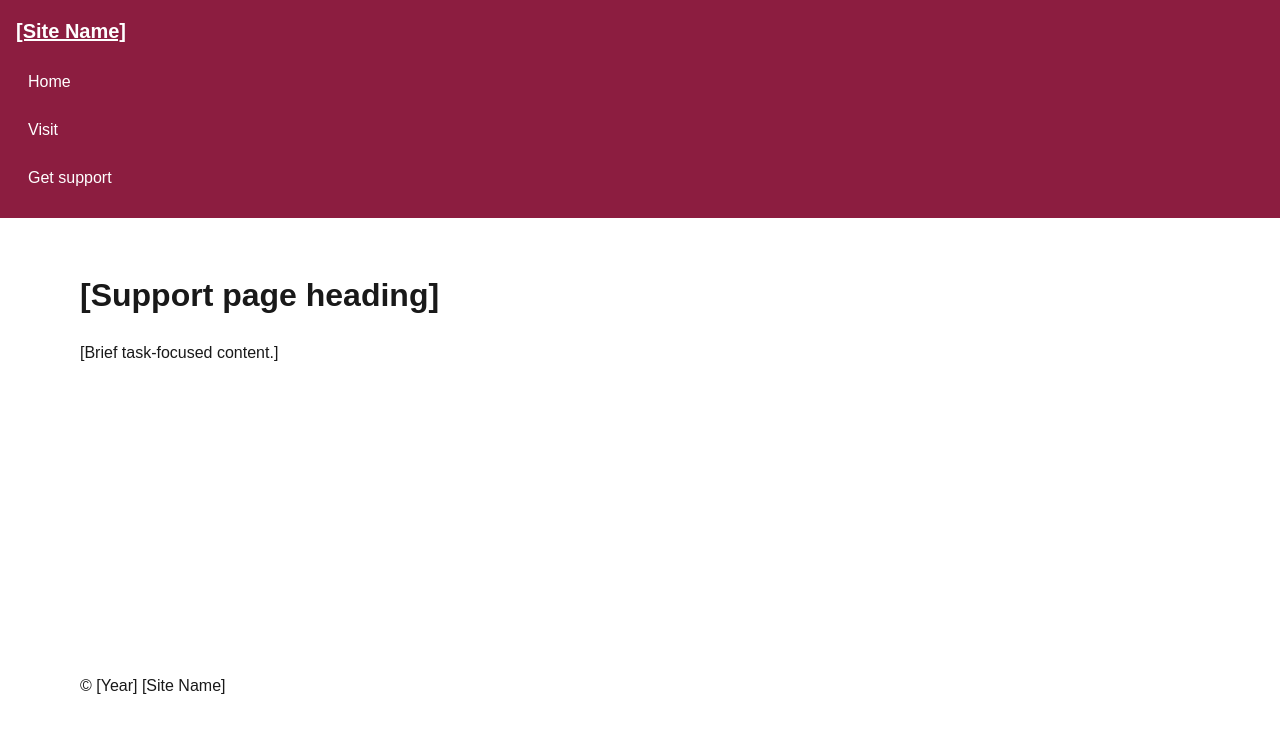
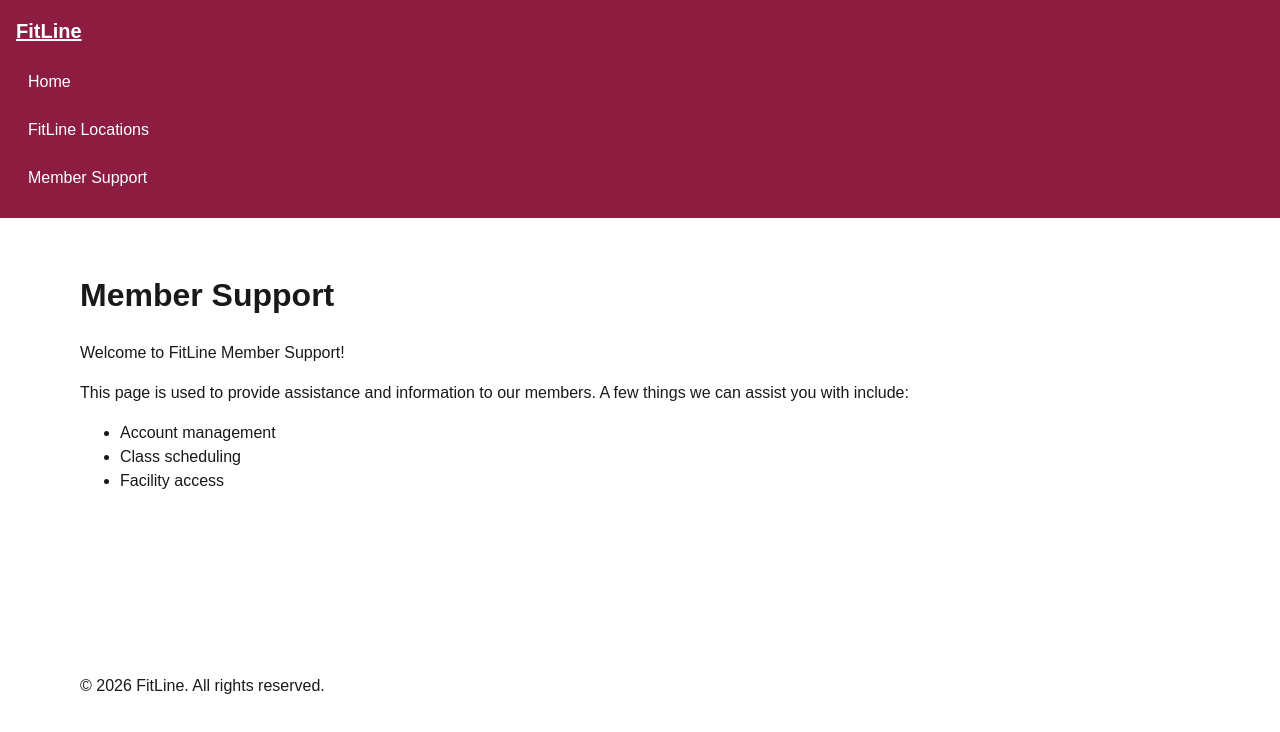
Before and after one commit to bdrocker-cmyk/FitLine-Responsive-Nav, a plain HTML site: page support.html in a window 1280 px wide. Drawn offline with Linux system fonts and the light colour scheme.

Commit message:
Updated initial page changes, base layer content

```diff
--- a/support.html
+++ b/support.html
@@ -1,6 +1,40 @@
 <!doctype html>
-<html lang="en"><head><meta charset="utf-8"><meta name="viewport" content="width=device-width,initial-scale=1"><title>Support | [Site Name]</title><link rel="stylesheet" href="styles.css"><script src="navigation.js" defer></script></head><body>
-<a class="skip-link" href="#main">Skip to main content</a>
-<header class="site-header"><a class="brand" href="index.html">[Site Name]</a><nav aria-label="Primary navigation"><button class="menu-button" type="button" aria-controls="primary-nav" aria-expanded="false" hidden>Menu</button><ul class="nav-list" id="primary-nav"><li><a href="index.html">Home</a></li><li><a href="visit.html">Visit</a></li><li><a href="support.html" aria-current="page">Get support</a></li><!-- TODO: match the final destinations on every page. --></ul></nav></header>
-<main id="main"><h1>[Support page heading]</h1><p>[Brief task-focused content.]</p></main><footer><p>&copy; [Year] [Site Name]</p></footer>
-</body></html>
+<html lang="en">
+
+<head>
+    <meta charset="utf-8">
+    <meta name="viewport" content="width=device-width,initial-scale=1">
+    <title>Support | FitLine</title>
+    <link rel="stylesheet" href="styles.css">
+    <script src="navigation.js" defer></script>
+</head>
+
+<body>
+    <a class="skip-link" href="#main">Skip to main content</a>
+    <header class="site-header"><a class="brand" href="index.html">FitLine</a>
+        <nav aria-label="Primary navigation"><button class="menu-button" type="button" aria-controls="primary-nav"
+                aria-expanded="false" hidden>Menu</button>
+            <ul class="nav-list" id="primary-nav">
+                <li><a href="index.html">Home</a></li>
+                <li><a href="visit.html">FitLine Locations</a></li>
+                <li><a href="support.html" aria-current="page">Member Support</a></li>
+                <!-- TODO: match the final destinations on every page. -->
+            </ul>
+        </nav>
+    </header>
+    <main id="main">
+        <h1>Member Support</h1>
+        <p>Welcome to FitLine Member Support! </p>
+        <p>This page is used to provide assistance and information to our members. A few things we can assist you with include:</p>
+        <ul>
+            <li>Account management</li>
+            <li>Class scheduling</li>
+            <li>Facility access</li>
+        </ul>
+    </main>
+    <footer>
+        <p>&copy; 2026 FitLine. All rights reserved.</p>
+    </footer>
+</body>
+
+</html>
```
Also changed, not shown: index.html (+16 -7 lines), visit.html (+33 -5 lines).
